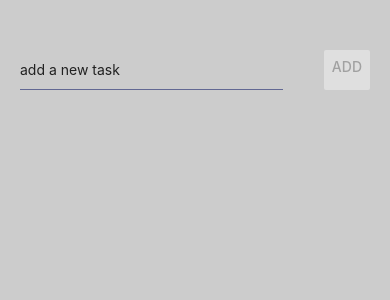
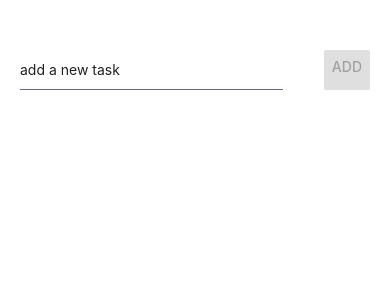
Before and after one commit to josefinagarcia0/myapp, a React Native app: screen / in a window 390 px wide. Shown: the top 300 px of the page. Built offline with nearby package versions, Linux system fonts and the light colour scheme.

Commit message:
flatlist

```diff
--- a/App.js
+++ b/App.js
@@ -1,6 +1,6 @@
 import React, {useState} from 'react';
 import { StatusBar } from 'expo-status-bar';
-import { StyleSheet, Text, View, TextInput, Button } from 'react-native';
+import { StyleSheet, Text, View, TextInput, Button, FlatList } from 'react-native';
 
 export default function App() {
 
@@ -24,6 +24,14 @@ export default function App() {
     setTask('')
   }
 
+  const renderItem = ({ item}) => (
+    <View style={styles.itemContainer}>
+      <Text style={styles.itemList}>{item.value}</Text>
+    </View>
+  )
+
+  const keyEstractor = (item) => item.id
+
   return (
     <View style={styles.container}>
       <View style={styles.inputContainer}>
@@ -38,15 +46,13 @@ export default function App() {
 
         <Button disabled={!task} title='Add' color='#626893' onPress={onHandlerSubmit} />
       </View>
-      <View style={styles.listContainer}>
-          {
-            tasks.map((item) => (
-              <View key={item.id} style={styles.itemContainer}>
-                <Text style={styles.itemList}>{item.value}</Text>
-              </View>
-            ))
-          }
-        </View>
+
+      <FlatList
+        data={tasks}
+        renderItem={renderItem}
+        keyExtractor={keyEstractor}
+        style={styles.listContainer}
+      />
     </View>
   );
 }
@@ -54,7 +60,7 @@ export default function App() {
 const styles = StyleSheet.create({
   container: {
     flex: 1,
-    backgroundColor: '#ccc',
+    backgroundColor: '#fff',
   },
   inputContainer: {
     flexDirection: 'row',
```
